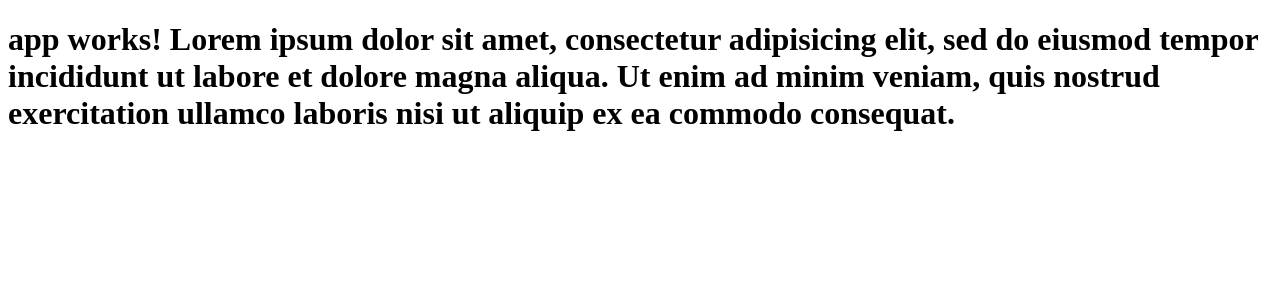
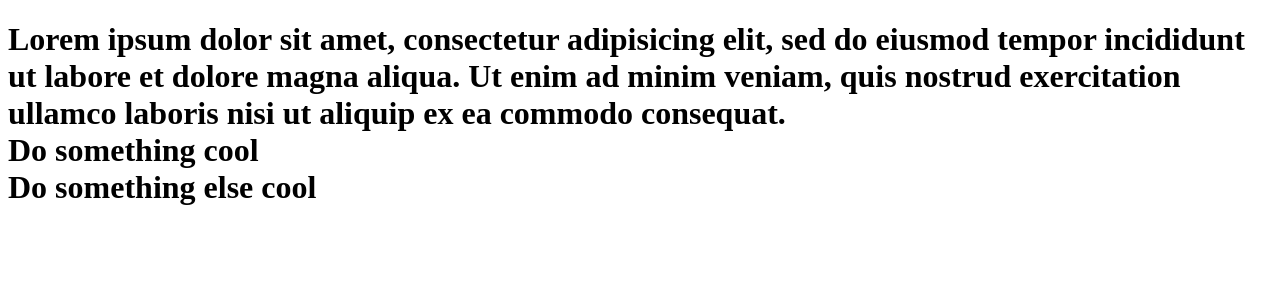
Before and after one commit to ellie-a/chose-your-own-adventure, an Angular app: page /paths/1 in a window 1280 px wide. Shown: the top 300 px of the page. Built offline with nearby package versions, Linux system fonts and the light colour scheme.

Commit message:
link path ids to new choices

```diff
--- a/src/app/app.component.html
+++ b/src/app/app.component.html
@@ -1,4 +1,4 @@
 <h1>
-  {{title}}
+
   <router-outlet></router-outlet>
 </h1>
--- a/src/app/app.component.ts
+++ b/src/app/app.component.ts
@@ -6,5 +6,5 @@ import { Component } from '@angular/core';
   styleUrls: ['./app.component.css']
 })
 export class AppComponent {
-  title = 'app works!';
+
 }
--- a/src/app/path-details/path-details.component.html
+++ b/src/app/path-details/path-details.component.html
@@ -1 +1,4 @@
 {{pathToDisplay.description}}<br>
+<div *ngFor="let choice of pathToDisplay.options">
+  <div (click)="nextPath(choice.choiceId)">{{choice.choiceDescription}}</div>
+</div>
--- a/src/app/path-details/path-details.component.ts
+++ b/src/app/path-details/path-details.component.ts
@@ -30,4 +30,8 @@ export class PathDetailsComponent implements OnInit {
     console.log(this.pathToDisplay);
   }
 
+  nextPath(id: number) {
+    this.pathToDisplay = this.pathService.getPathById(id);
+  }
+
 }
--- a/src/app/paths.ts
+++ b/src/app/paths.ts
@@ -11,5 +11,7 @@ export const PATHS: Path[] = [
     [
       new Choice("Do something cool", 2),
       new Choice("Do something else cool", 3)
-    ])
+    ]),
+  new Path(2, "Test", []),
+  new Path(3, "Also a test", [])
 ]
```
